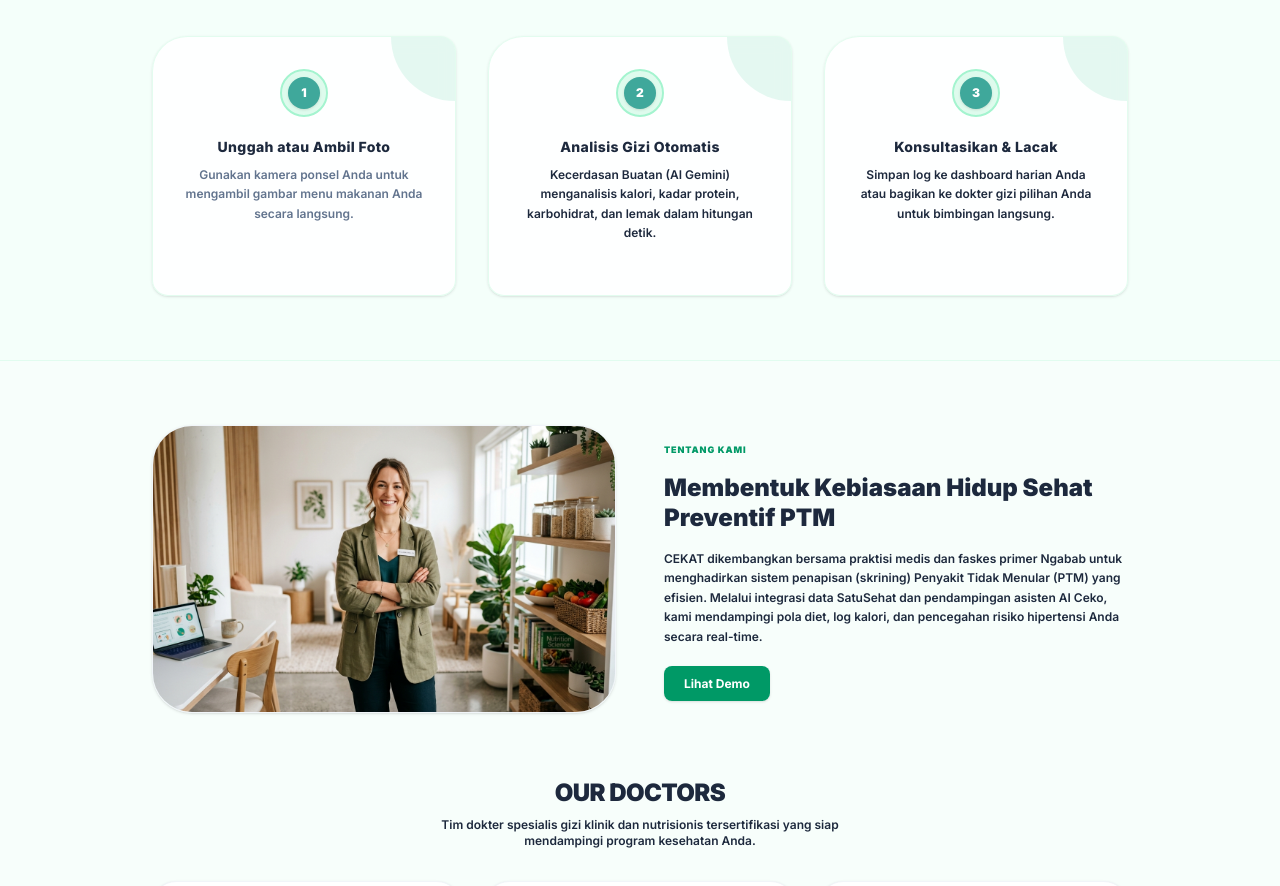
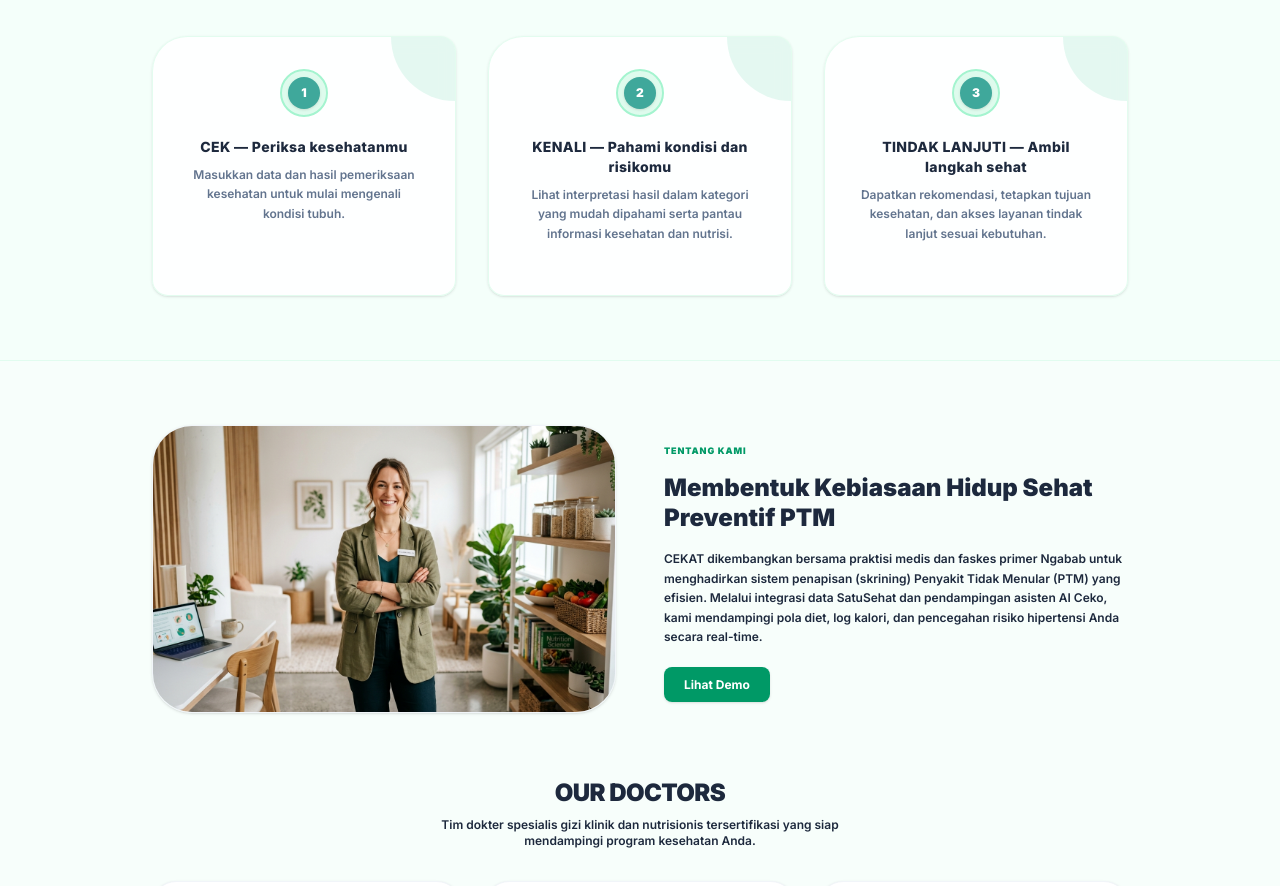
Before and after one commit to ahmadrofiussuud/ahligizi, a Next.js app: page / in a window 1280 px wide. Shown: the part 1780-2666 px from the top of the page. Built offline with nearby package versions, Linux system fonts and the light colour scheme.

Commit message:
feat: update section how it works dengan 3 tahap cek, kenali, dan tindak lanjuti

```diff
--- a/src/app/page.tsx
+++ b/src/app/page.tsx
@@ -230,10 +230,10 @@ export default function LandingPage() {
 
               <div className="space-y-2">
                 <h3 className="text-sm font-extrabold text-slate-800 transition-colors duration-250 group-hover:text-[#2d8d81] tracking-wide">
-                  Unggah atau Ambil Foto
+                  CEK — Periksa kesehatanmu
                 </h3>
                 <p className="text-xs text-slate-500 leading-relaxed font-semibold">
-                  Gunakan kamera ponsel Anda untuk mengambil gambar menu makanan Anda secara langsung.
+                  Masukkan data dan hasil pemeriksaan kesehatan untuk mulai mengenali kondisi tubuh.
                 </p>
               </div>
 
@@ -255,10 +255,10 @@ export default function LandingPage() {
 
               <div className="space-y-2">
                 <h3 className="text-sm font-extrabold text-slate-800 transition-colors duration-250 group-hover:text-[#2d8d81] tracking-wide">
-                  Analisis Gizi Otomatis
+                  KENALI — Pahami kondisi dan risikomu
                 </h3>
-                <p className="text-xs text-slate-505 leading-relaxed font-semibold">
-                  Kecerdasan Buatan (AI Gemini) menganalisis kalori, kadar protein, karbohidrat, dan lemak dalam hitungan detik.
+                <p className="text-xs text-slate-500 leading-relaxed font-semibold">
+                  Lihat interpretasi hasil dalam kategori yang mudah dipahami serta pantau informasi kesehatan dan nutrisi.
                 </p>
               </div>
 
@@ -280,10 +280,10 @@ export default function LandingPage() {
 
               <div className="space-y-2">
                 <h3 className="text-sm font-extrabold text-slate-800 transition-colors duration-250 group-hover:text-[#2d8d81] tracking-wide">
-                  Konsultasikan & Lacak
+                  TINDAK LANJUTI — Ambil langkah sehat
                 </h3>
-                <p className="text-xs text-slate-505 leading-relaxed font-semibold">
-                  Simpan log ke dashboard harian Anda atau bagikan ke dokter gizi pilihan Anda untuk bimbingan langsung.
+                <p className="text-xs text-slate-500 leading-relaxed font-semibold">
+                  Dapatkan rekomendasi, tetapkan tujuan kesehatan, dan akses layanan tindak lanjut sesuai kebutuhan.
                 </p>
               </div>
 
```
